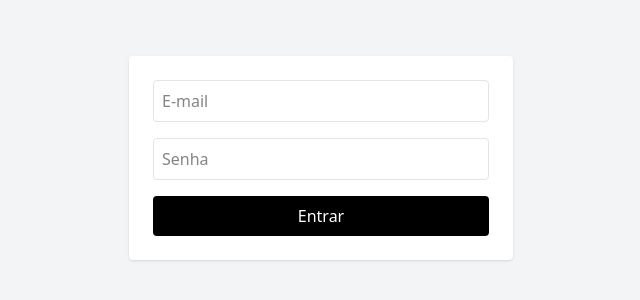
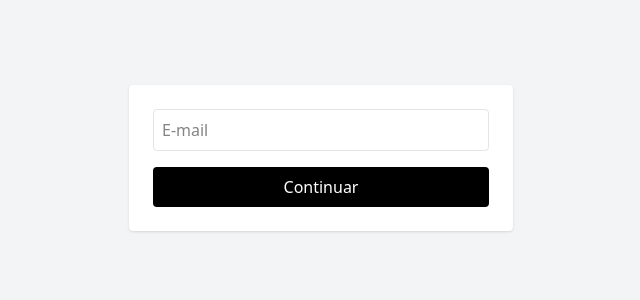
Before and after one commit to T-rror/barbearia-app, a Next.js app: page /signin in a window 1280 px wide. Shown: the part 242-542 px from the top of the page, without its empty margins (319-959 px from the left). Built offline with nearby package versions, Linux system fonts and the light colour scheme.

Commit message:
Implementa inputs para login por e-mail com verificação de existência e atualização do nome do usuário

```diff
--- a/src/app/components/auth/signin.js
+++ b/src/app/components/auth/signin.js
@@ -1,19 +1,47 @@
 'use client';
+
 import { useState } from 'react';
 import { useRouter } from 'next/navigation';
 import axios from 'axios';
 
-export default function SigninForm() {
+export default  function SigninForm() {
+  const [step, setStep] = useState(1); // 1: email, 2: senha
+  const [emailExists, setEmailExists] = useState(null);
+
+
   const [email, setEmail] = useState('');
   const [password, setPassword] = useState('');
+  const [confirmPassword, setConfirmPassword] = useState('');
   const [erro, setErro] = useState('');
   const router = useRouter();
 
-  async function handleSubmit(e) {
+  const checkEmail = async (e) => {
     e.preventDefault();
     setErro('');
 
     try {
+      const res = await fetch(`${process.env.NEXT_PUBLIC_API_URL}/auth/check-email`, {
+        method: 'POST',
+        headers: { 'Content-Type': 'application/json' },
+        body: JSON.stringify({ email }),
+      });
+
+      const data = await res.json();
+      setEmailExists(data.exists);
+      setStep(2); // avança para parte da senha
+    } catch (err) {
+      console.error(err);
+      setErro('Erro ao verificar e-mail');
+    }
+  };
+
+  const handleSubmit = async (e) => {
+    e.preventDefault();
+    setErro('');
+
+    try {
+      // Se o email já existe → login
+      if (emailExists) {
         const res = await fetch(`${process.env.NEXT_PUBLIC_API_URL}/auth/signin`, {
           method: 'POST',
           headers: { 'Content-Type': 'application/json' },
@@ -23,35 +51,57 @@ export default function SigninForm() {
         if (!res.ok) throw new Error('Login inválido');
 
         const data = await res.json();
-
-      const accessToken = data.accessToken;
         localStorage.setItem('token', data.accessToken);
 
-      // Redirecionar para /admin (ou outra rota protegida)
-     const me = await axios.get('http://localhost:3001/auth/me', {
+        // Verifica role
+        const me = await axios.get(`${process.env.NEXT_PUBLIC_API_URL}/auth/me`, {
           headers: {
-          Authorization: `Bearer ${accessToken}`,
+            Authorization: `Bearer ${data.accessToken}`,
           },
         });
 
         const role = me.data.role;
-
-      // Redireciona com base na role
-      if (role === 'CLIENTE') {
-        router.push('/agendamento');
-      } else if (role === 'BARBEIRO') {
-        router.push('/admin');
+        if (role === 'CLIENTE') router.push('/agendamento');
+        else if (role === 'BARBEIRO') router.push('/admin');
       }
 
-    } catch (err) {
-      alert('Erro no login');
-      console.error(err);
-    }
+      // Se o email não existe → cadastro
+      else {
+        if (password !== confirmPassword) {
+          setErro('As senhas não coincidem');
+          return;
         }
 
+        const res = await fetch(`${process.env.NEXT_PUBLIC_API_URL}/auth/signup`, {
+          method: 'POST',
+          headers: { 'Content-Type': 'application/json' },
+          body: JSON.stringify({
+            email,
+            password,
+            name: null, // pode ser ajustado futuramente
+          }),
+        });
+
+        if (!res.ok) throw new Error('Erro ao criar conta');
+
+        alert('Conta criada com sucesso! Agora é só fazer o agendamento.');
+        router.push('/agendamento');
+      }
+    } catch (err) {
+      console.error(err);
+      setErro('Erro ao enviar dados');
+    }
+
+
+  };
+
+
+
+
   return (
-    <form onSubmit={handleSubmit} className="space-y-4">
+    <form onSubmit={step === 1 ? checkEmail : handleSubmit} className="space-y-4">
       {erro && <p className="text-red-500">{erro}</p>}
+
       <input
         type="email"
         placeholder="E-mail"
@@ -59,7 +109,11 @@ export default function SigninForm() {
         onChange={(e) => setEmail(e.target.value)}
         className="w-full p-2 border rounded"
         required
+        disabled={step === 2}
       />
+
+      {step === 2 && (
+        <>
           <input
             type="password"
             placeholder="Senha"
@@ -68,9 +122,42 @@ export default function SigninForm() {
             className="w-full p-2 border rounded"
             required
           />
+
+          {!emailExists && (
+            <input
+              type="password"
+              placeholder="Confirmar senha"
+              value={confirmPassword}
+              onChange={(e) => setConfirmPassword(e.target.value)}
+              className="w-full p-2 border rounded"
+              required
+            />
+          )}
+        </>
+      )}
+
       <button type="submit" className="w-full bg-black text-white py-2 rounded">
-        Entrar
+        {step === 1
+          ? 'Continuar'
+          : emailExists
+          ? 'Entrar'
+          : 'Criar Conta'}
       </button>
+
+      {step === 2 && (
+        <button
+          type="button"
+          onClick={() => {
+            setStep(1);
+            setEmailExists(null);
+            setPassword('');
+            setConfirmPassword('');
+          }}
+          className="text-sm text-gray-500"
+        >
+          Voltar
+        </button>
+      )}
     </form>
   );
 }
```
Lines whose indentation alone changed are shown as unchanged.
